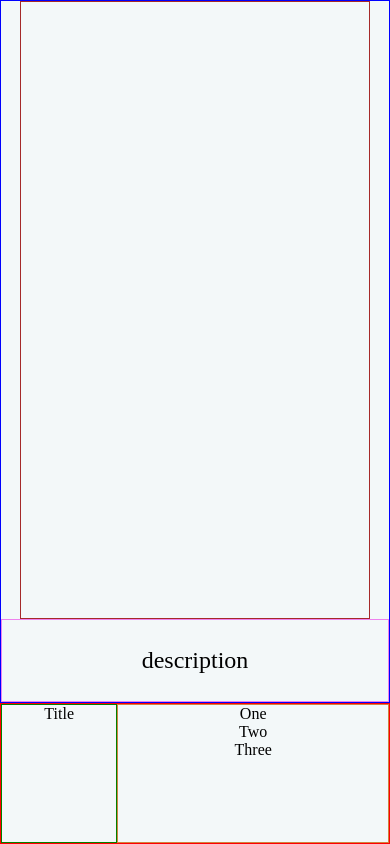
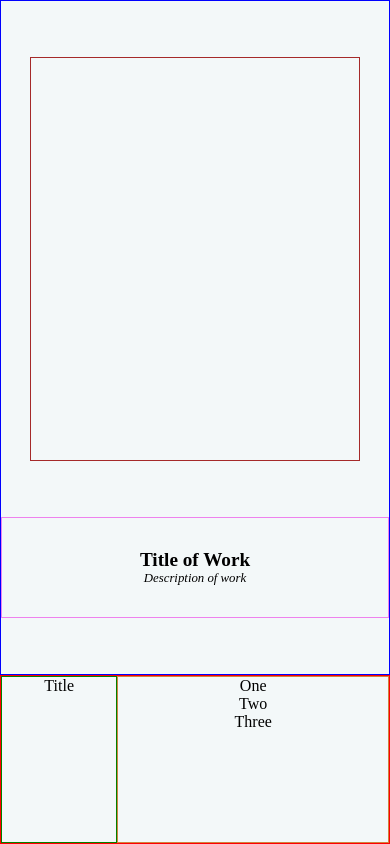
Before and after one commit to MomentaiBro/AlbumArtCss, a React (Create React App) app in the folder portfolio/: page / in a window 390 px wide. Built offline with nearby package versions, Linux system fonts and the light colour scheme.

Commit message:
working on display component for mobile users

```diff
--- a/portfolio/src/components/Display/Display.css
+++ b/portfolio/src/components/Display/Display.css
@@ -1,7 +1,7 @@
 .Display{
     display: flex;
     flex-direction: column;
-    justify-content: space-between;
+    justify-content: space-evenly;
     align-items: center;
     border: 1px solid blue;
 }
@@ -11,32 +11,33 @@
 }
 
 .description{
-    border: 1px solid violet;
     display: flex;
+    flex-direction: column;
     justify-content: center;
     align-items: center;
+    border: 1px solid violet;
 }
 
 /* Extra small devices (phones, 600px and down) */
 @media only screen and (max-width: 600px) {
     .Display{
-        height: 100vh;
+        height: 80vh;
         width: 100%;
-        border: 1px solid blue;
     }
     .window{
-        height: 90%;
-        width: 90%;
-        border: 1px solid brown;
+        height: 60%;
+        width: 85%;
     }
     .description{
-        border: 1px solid violet;
+        height: 15%;
         width: 100%;
-        height: 10vh;
-        display: flex;
-        justify-content: center;
-        align-items: center;
-        font-size: 1.5rem;
+    }
+    .description > h1{
+        font-size: 1.2rem;
+    }
+    .description > p{
+        font-style: italic;
+        font-size: .8rem;
     }
 }
 
--- a/portfolio/src/components/Display/Display.js
+++ b/portfolio/src/components/Display/Display.js
@@ -9,7 +9,8 @@ export const Display = () => {
       </main>
 
       <section className='description'>
-        description
+        <h1>Title of Work</h1>
+        <p>Description of work</p>
       </section>
     </div>
   )
```
